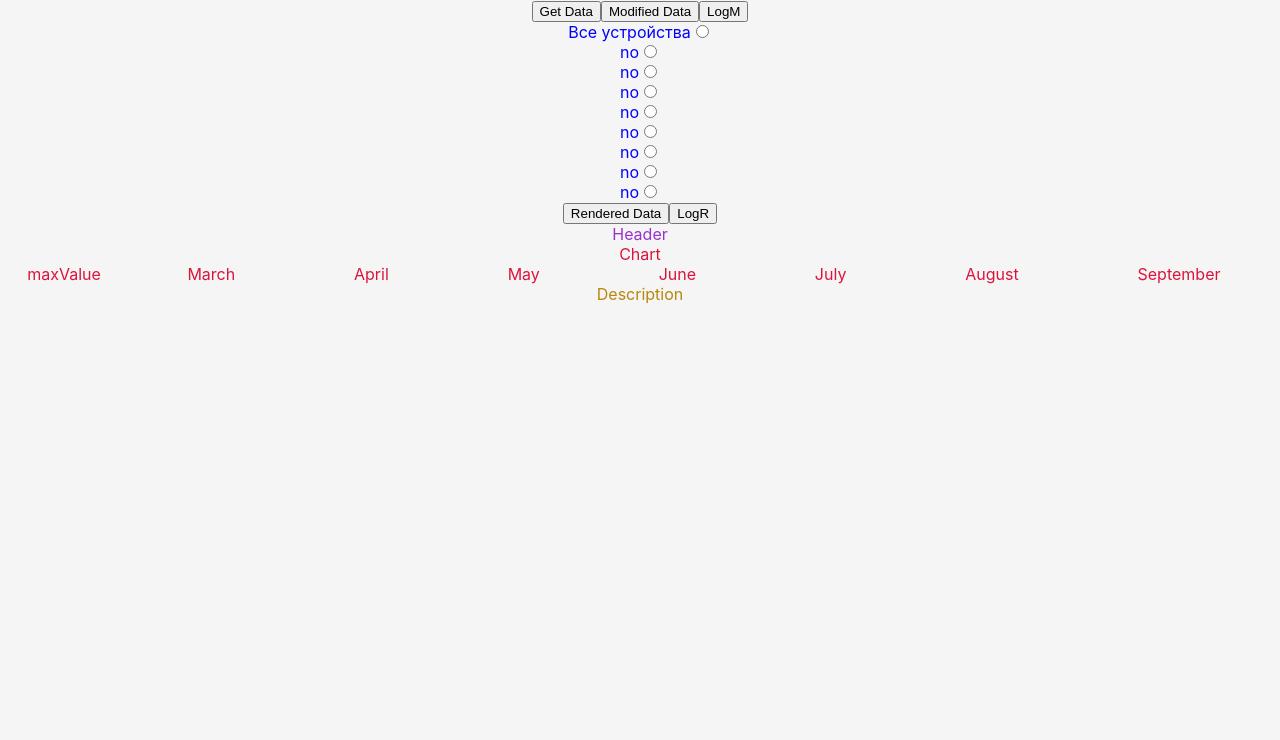
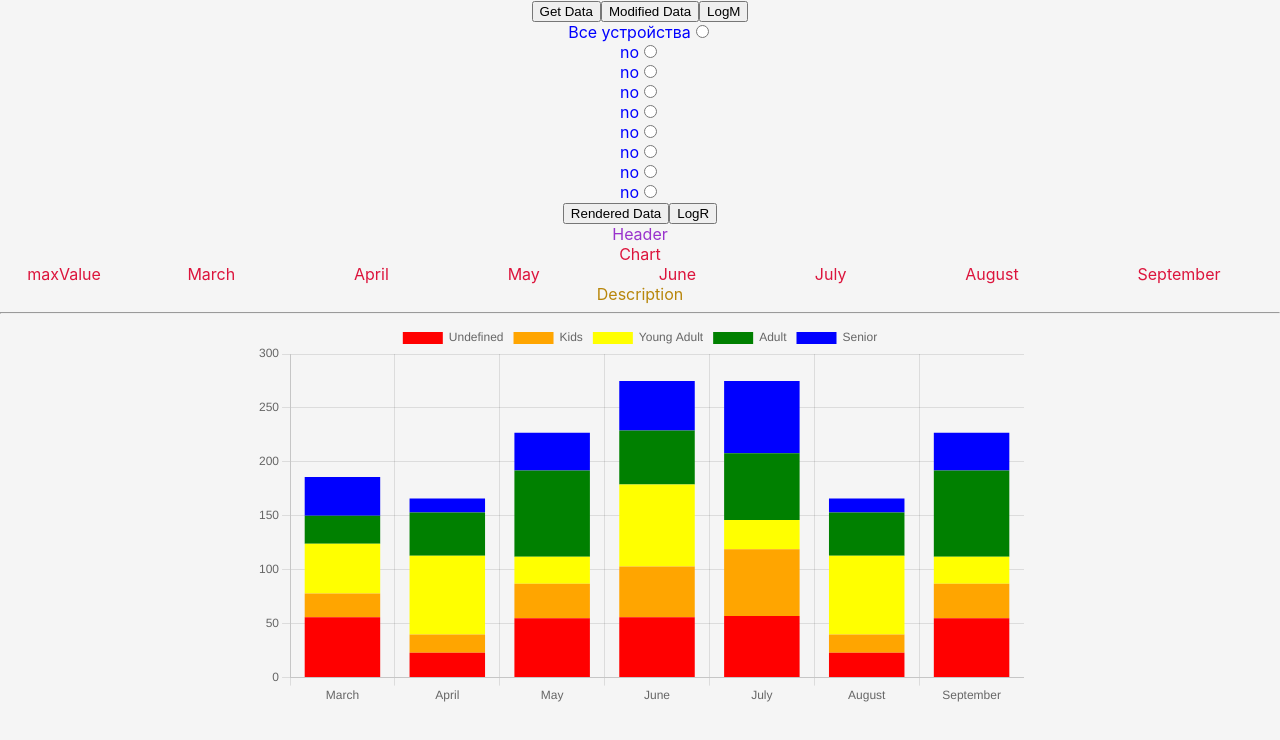
Before and after one commit to Ivan-F-Dev/3DiVi_testTask, a React (Create React App) app: page / in a window 1280 px wide. Shown: the top 740 px of the page. Built offline with nearby package versions, Linux system fonts and the light colour scheme.

Commit message:
added blank chart

```diff
--- a/package.json
+++ b/package.json
@@ -7,8 +7,10 @@
     "@testing-library/react": "^11.2.7",
     "@testing-library/user-event": "^12.8.3",
     "axios": "^0.21.1",
+    "chart.js": "^3.3.2",
     "node-sass": "^4.0.0",
     "react": "^17.0.2",
+    "react-chartjs-2": "^3.0.3",
     "react-dom": "^17.0.2",
     "react-redux": "^7.2.4",
     "react-router-dom": "^5.2.0",
--- a/src/components/Main/Main.jsx
+++ b/src/components/Main/Main.jsx
@@ -6,6 +6,7 @@ import {useDispatch, useSelector} from "react-redux";
 import {getData} from "../../reduxStore/thunkCreators";
 import {addModifiedData, addRenderededData} from "../../reduxStore/actionCreators";
 import {useState} from "react";
+import MyChart from "./MyChart/MyChart";
 
 const Main = () => {
 
@@ -60,6 +61,13 @@ const Main = () => {
             <Header/>
             <Chart data={data} mData={mData} rData={rData} />
             <Description/>
+            <hr/>
+            <div style={{display:"flex"}}>
+                <div style={{width:"20%"}}></div>
+                <div style={{width:"60%"}}><MyChart/></div>
+
+            </div>
+
         </div>
     );
 }
--- /dev/null
+++ b/src/components/Main/MyChart/MyChart.jsx
@@ -0,0 +1,96 @@
+import s from './MyChart.module.scss';
+import React, {useRef} from "react";
+import {Bar} from "react-chartjs-2";
+
+const mocked_data = {
+    labels: ["Brand 1", "Brand 2", "Brand 3", "Brand 4", "Brand 5"],
+    spend_per_channel: {
+        spends: [
+            {
+                label: "Undefined",
+                data: [56, 23, 55, 56, 57, 23, 55]
+            },
+            {
+                label: "Kids",
+                data: [22, 17, 32, 47, 62, 17, 32]
+            },
+            {
+                label: "Young Adult",
+                data: [46, 73, 25, 76, 27, 73, 25]
+            },
+            {
+                label: "Adult",
+                data: [26, 40, 80, 50, 62, 40, 80]
+            },
+            {
+                label: "Senior",
+                data: [36, 13, 35, 46, 67, 13, 35]
+            }
+        ]
+    }
+};
+
+const MyChart = () => {
+    const chRef = useRef(null);
+
+    const CHART_COLORS = [
+        "red",
+        "orange",
+        "yellow",
+        "green",
+        "blue",
+        "darkblue",
+        "purple",
+        // "#337484",
+        // "#fde76e",
+        // "#fced86",
+        // "#ffffb7",
+        // "#fefeeb"
+    ];
+
+    const spendsdata = mocked_data.spend_per_channel.spends.map(
+        (spend, index) => {
+            return {
+                label: spend.label,
+                backgroundColor: CHART_COLORS[index],
+                data: spend.data,
+                stack: 1
+            };
+        }
+    );
+
+    const newdataset = [spendsdata];
+    const spnedperchanneldata = newdataset.flat();
+
+    const data = {
+        labels: ["March", "April", "May", "June", "July", "August", "September"],
+        datasets: spnedperchanneldata
+    };
+
+    const options = {
+        legend: {
+            position: "bottom",
+            labels: {
+                generateLabels: function (chart) {
+                    return chart.defaults.global.legend.labels.generateLabels
+                        .apply(this, [chart])
+                        .filter(function (item, i) {
+                            return i > 4;
+                        });
+                },
+                boxWidth: 10,
+                usePointStyle: true
+            },
+            onClick: (e, legendItem) => {
+                let i = legendItem.datasetIndex;
+                let ci = chRef.current.chartInstance;
+            }
+        }
+    };
+
+    return (
+        <Bar data={data} width={100} height={50} options={options} ref={chRef}/>
+    );
+};
+
+export default MyChart;
--- /dev/null
+++ b/src/components/Main/MyChart/MyChart.module.scss
@@ -0,0 +1,5 @@
+.chart2 {
+  color: crimson;
+  width: 100%;
+
+}
```
Also changed, not shown: 1 other file (tests, documents, lock files or other folders).
